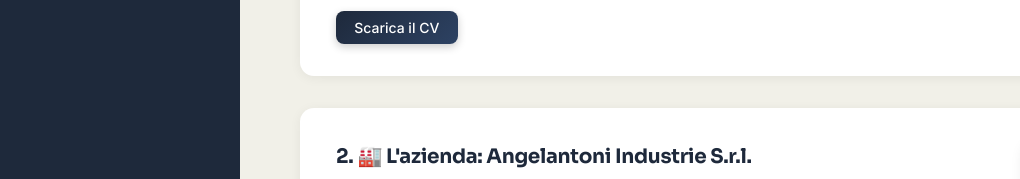
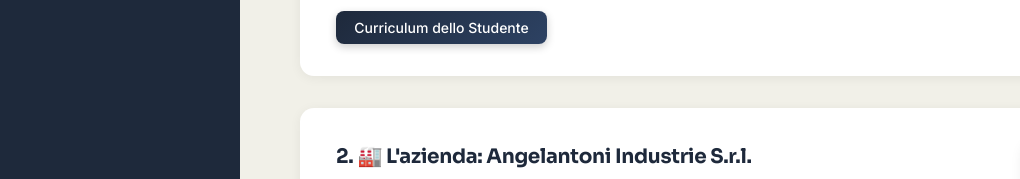
Before and after one commit to Asfaltinho/Relazione-PCTO, a plain HTML site: page index.html in a window 1280 px wide. Shown: the part 554-733 px from the top of the page, 0-1020 px from the left. Drawn offline with Linux system fonts and the light colour scheme.

Commit message:
cambiato CV

```diff
--- a/index.html
+++ b/index.html
@@ -56,7 +56,7 @@
                     la programmazione, le reti informatiche e l'hardware, e la FSL è stata l'occasione concreta per confrontarmi
                     con un ambiente IT professionale reale.
                 </p>
-                <a href="curriculum.pdf" target="_blank"><button>Scarica il CV</button></a>
+                <a href="curriculum.pdf" target="_blank"><button>Curriculum dello Studente</button></a>
             </div>
             <img class="logo" src="scuola.png" alt="Logo ITT Allievi Sangallo Terni">
         </section>
```
Also changed, not shown: 1 other file.
